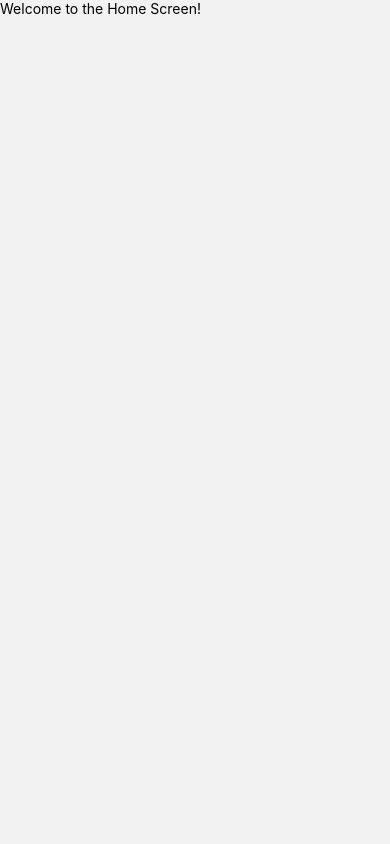
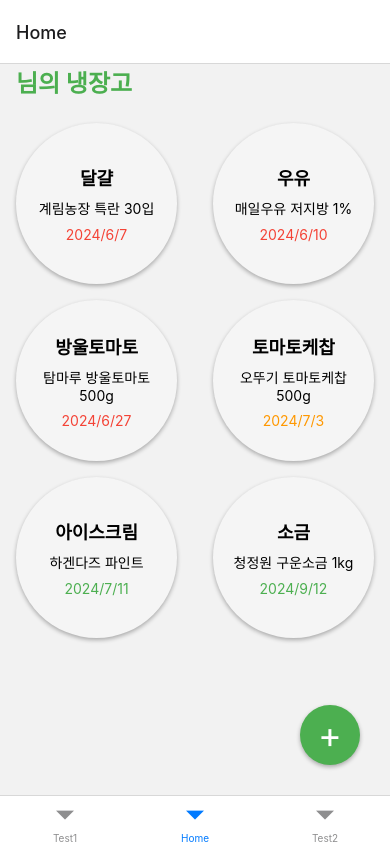
Before and after one commit to GustoMate/frontend, a React Native app in the folder GustoMateApp/: screen /Home in a window 390 px wide. Built offline with nearby package versions, Linux system fonts and the light colour scheme; no server answers.

Commit message:
feat: add HomePage (refrigerator)

```diff
--- a/GustoMateApp/package.json
+++ b/GustoMateApp/package.json
@@ -10,6 +10,7 @@
     "test": "jest"
   },
   "dependencies": {
+    "@react-navigation/bottom-tabs": "^6.5.20",
     "@react-navigation/native": "^6.1.17",
     "@react-navigation/native-stack": "^6.9.26",
     "react": "18.2.0",
--- a/GustoMateApp/src/App.tsx
+++ b/GustoMateApp/src/App.tsx
@@ -1,22 +1,20 @@
-import * as React from 'react';
+import React from 'react';
+import { createBottomTabNavigator } from '@react-navigation/bottom-tabs';
 import { NavigationContainer } from '@react-navigation/native';
-import { createNativeStackNavigator } from '@react-navigation/native-stack';
-import SignIn from './screens/SignIn';
-import Survey from './screens/Survey';
 import Home from './screens/Home';
-import Test from './screens/Test';
+import Test1 from './screens/Test1';
+import Test2 from './screens/Test2';
 
-const Stack = createNativeStackNavigator();
+const Tab = createBottomTabNavigator();
 
 const App: React.FC = () => {
   return (
     <NavigationContainer>
-      <Stack.Navigator screenOptions={{ headerShown: false}}>
-        {/*<Stack.Screen name="SignIn" component={SignIn} /> */}
-        {/*<Stack.Screen name="Survey" component={Survey} /> */}
-        <Stack.Screen name="Home" component={Home} />
-        <Stack.Screen name = 'Test' component={Test} />
-      </Stack.Navigator>
+      <Tab.Navigator initialRouteName='Home'>
+        <Tab.Screen name="Test1" component={Test1} />
+        <Tab.Screen name="Home" component={Home} />
+        <Tab.Screen name="Test2" component={Test2} />
+      </Tab.Navigator>
     </NavigationContainer>
   );
 };
--- a/GustoMateApp/src/screens/Home.tsx
+++ b/GustoMateApp/src/screens/Home.tsx
@@ -1,26 +1,148 @@
-import * as react from 'react';
-import { NavigationContainer } from '@react-navigation/native';
-import { StyleSheet, View, Text, Button, SafeAreaView, StatusBar} from 'react-native';
+import React, { useState, useEffect } from 'react';
+import { StyleSheet, View, Text, SafeAreaView, Platform, TouchableOpacity } from 'react-native';
 import GlobalStyles from '../styles/GlobalStyles';
 
+const items = [
+  { name: '달걀', description: '계림농장 특란 30입', expirDate: '2024/6/7' },
+  { name: '우유', description: '매일우유 저지방 1%', expirDate: '2024/6/10' },
+  { name: '방울토마토', description: '탐마루 방울토마토 500g', expirDate: '2024/6/27' },
+  { name: '토마토케찹', description: '오뚜기 토마토케찹 500g', expirDate: '2024/7/3' },
+  { name: '아이스크림', description: '하겐다즈 파인트', expirDate: '2024/7/11' },
+  { name: '소금', description: '청정원 구운소금 1kg', expirDate: '2024/9/12' },
+  { name: '콜라', description: '펩시 제로슈거라임 500ml', expirDate: '2024/9/15' },
+  { name: '라면', description: '진라면 매운맛 6봉', expirDate: '2024/12/5' },
+];
+
 const Home: React.FC = () => {
-    const items = [
-        { name: '달걀', description: '계림농장 특란 30입', expirDate: '2024/6/7'},
-        { name: '달걀', description: '계림농장 특란 30입', expirDate: '2024/6/7'},
-        { name: '달걀', description: '계림농장 특란 30입', expirDate: '2024/6/7'},
-        { name: '달걀', description: '계림농장 특란 30입', expirDate: '2024/6/7'},
-        { name: '달걀', description: '계림농장 특란 30입', expirDate: '2024/6/7'},
-        { name: '달걀', description: '계림농장 특란 30입', expirDate: '2024/6/7'},
-    ]
+  const [username, setUsername] = useState<string | null>(null);
+
+  useEffect(() => {
+    const fetchName = async () => {
+      try {
+        const baseURL = Platform.OS === 'ios' ? 'http://localhost:3000' : 'http://10.0.2.2:3000';
+        const response = await fetch(`${baseURL}/users`);
+        const data = await response.json();
+        if (response.ok) {
+          setUsername(data[0].username);
+        } else {
+          console.error('Error fetching name:', data.message);
+        }
+      } catch (error) {
+        console.error('Error fetching name:', error);
+      }
+    };
+
+    fetchName();
+  }, []);
+
+  const getDateColor = (expirDate: string) => {
+    const formattedDate = expirDate.replace(/\//g, '-');
+    const now = new Date();
+    const expirationDate = new Date(formattedDate);
+    const diffTime = expirationDate.getTime() - now.getTime();
+    const diffDays = Math.ceil(diffTime / (1000 * 60 * 60 * 24));
+
+    if (diffDays <= 7) {
+      return styles.red;
+    } else if (diffDays <= 14) {
+      return styles.orange;
+    } else {
+      return styles.green;
+    }
+  };
+
   return (
     <SafeAreaView style={GlobalStyles.AndroidSafeArea1}>
-            <Text>Welcome to the Home Screen!</Text>
+        <Text style={styles.header}>{username}님의 냉장고</Text>
+        <View style={styles.container}>
+            {items.slice(0, 6).map((item, index) => (
+            <View key={index} style={styles.item}>
+                <Text style={styles.itemName}>{item.name}</Text>
+                <Text style={styles.itemDescription}>{item.description}</Text>
+                <Text style={[styles.itemDate, getDateColor(item.expirDate)]}>{item.expirDate}</Text>
+            </View>
+            ))}
+        </View>
+        <TouchableOpacity style={styles.addButton} onPress={() => navigation.navigate('AddItem')}>
+            <Text style={styles.addButtonText}>+</Text>
+        </TouchableOpacity>
     </SafeAreaView>
   );
 };
 
+
 const styles = StyleSheet.create({
-
+    header: {
+      fontSize: 24,
+      fontWeight: 'bold',
+      color: '#4CAF50',
+      marginBottom: 16,
+      paddingHorizontal: 16,
+    },
+    container: {
+      flexDirection: 'row',
+      flexWrap: 'wrap',
+      justifyContent: 'space-between',
+      paddingHorizontal: 16,
+    },
+    item: {
+      width: '45%',
+      aspectRatio: 1,
+      backgroundColor: '#f5f5f5',
+      padding: 16,
+      marginVertical: 8,
+      borderRadius: 100, // Makes the view circular
+      alignItems: 'center',
+      justifyContent: 'center',
+      shadowColor: '#000',
+      shadowOffset: { width: 0, height: 2 },
+      shadowOpacity: 0.3,
+      shadowRadius: 4,
+      elevation: 5,
+    },
+    itemName: {
+      fontSize: 18,
+      fontWeight: 'bold',
+      marginBottom: 8,
+    },
+    itemDescription: {
+      fontSize: 14,
+      marginBottom: 8,
+      textAlign: 'center',
+    },
+    itemDate: {
+      fontSize: 14,
+      color: '#FF5722',
+    },
+    red: {
+      color: '#F44336',
+    },
+    orange: {
+      color: '#FF9800',
+    },
+    green: {
+      color: '#4CAF50',
+    },
+    addButton: {
+        position: 'absolute',
+        bottom: 30,
+        right: 30,
+        backgroundColor: '#4CAF50',
+        width: 60,
+        height: 60,
+        borderRadius: 30,
+        alignItems: 'center',
+        justifyContent: 'center',
+        shadowColor: '#000',
+        shadowOffset: { width: 0, height: 2 },
+        shadowOpacity: 0.3,
+        shadowRadius: 4,
+        elevation: 5,
+      },
+      addButtonText: {
+        fontSize: 36,
+        color: '#fff',
+      },
   });
 
   export default Home;
--- /dev/null
+++ b/GustoMateApp/src/screens/Test1.tsx
@@ -0,0 +1,20 @@
+import * as React from 'react';
+import { StyleSheet, View, Text, Button } from 'react-native';
+
+const Test1: React.FC = () => {
+    return (
+        <View style={styles.container}>
+            <Text>Welcome to the Test1 Screen!</Text>
+        </View>
+    );
+};
+
+const styles = StyleSheet.create({
+    container: {
+        flex: 1,
+        justifyContent: 'center',
+        alignItems: 'center',
+    },
+});
+
+export default Test1;
--- a/GustoMateApp/src/screens/Test.tsx
+++ b/GustoMateApp/src/screens/Test2.tsx
@@ -1,10 +1,10 @@
 import * as React from 'react';
 import { StyleSheet, View, Text, Button } from 'react-native';
 
-const Test: React.FC = () => {
+const Test2: React.FC = () => {
     return (
         <View style={styles.container}>
-            <Text>Welcome to the Test Screen!</Text>
+            <Text>Welcome to the Test2 Screen!</Text>
         </View>
     );
 };
@@ -17,4 +17,4 @@ const styles = StyleSheet.create({
     },
 });
 
-export default Test;
+export default Test2;
```
Also changed, not shown: 1 other file (tests, documents, lock files or other folders). Lines whose indentation alone changed are shown as unchanged.
